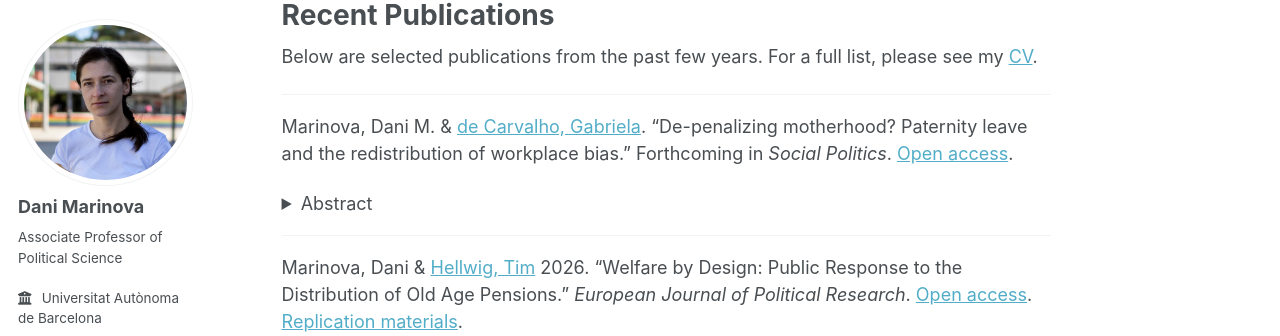
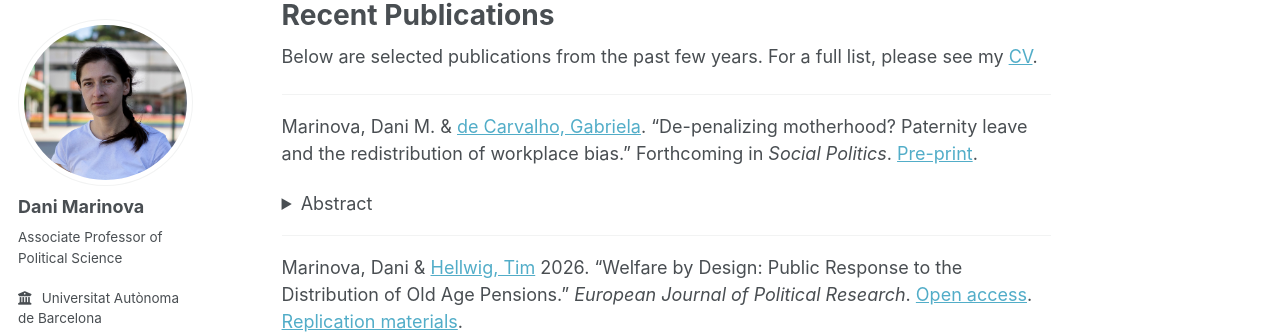
Before and after one commit to danimarinova/web, a Jekyll site: the page built from _pages/publications.md, in a window 1280 px wide and 1350 px high. Shown: the part 98-434 px from the top of the window. Built offline with Jekyll 4.4.1, drawn with Linux system fonts in a browser that asks for light colours; some web fonts are replaced; a script that is not in the unit is left out.

Commit message:
Update publications.md

```diff
--- a/_pages/publications.md
+++ b/_pages/publications.md
@@ -9,7 +9,7 @@ Below are selected publications from the past few years. For a full list, please
 
 ---
 
-Marinova, Dani M. & [de Carvalho, Gabriela](https://www.researchgate.net/profile/Gabriela-De-Carvalho-5). "De-penalizing motherhood? Paternity leave and the redistribution of workplace bias." Forthcoming in *Social Politics*. [Open access](https://papers.ssrn.com/sol3/papers.cfm?abstract_id=6781538).
+Marinova, Dani M. & [de Carvalho, Gabriela](https://www.researchgate.net/profile/Gabriela-De-Carvalho-5). "De-penalizing motherhood? Paternity leave and the redistribution of workplace bias." Forthcoming in *Social Politics*. [Pre-print](https://papers.ssrn.com/sol3/papers.cfm?abstract_id=6781538).
 
 <details>
 <summary>Abstract</summary>
```
